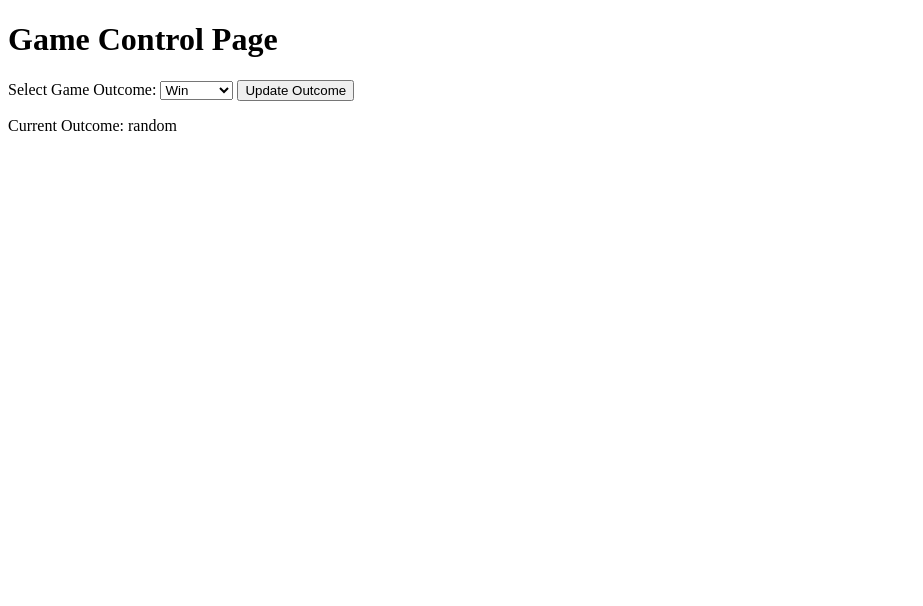
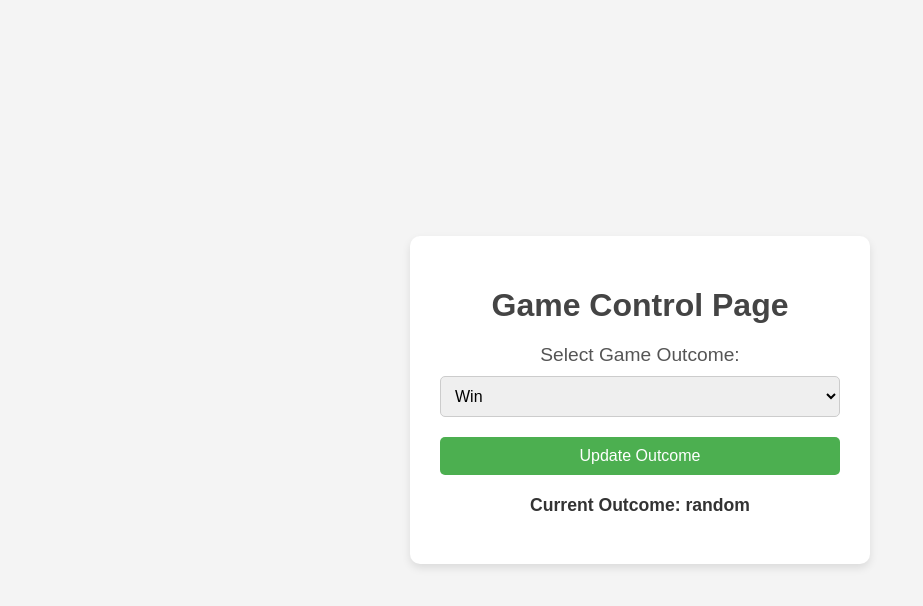
Before and after one commit to alishgc63/node-app, a website: page admin/admin.html in a window 1280 px wide. Shown: the whole page, without its empty margins (0-923 px from the left). Drawn offline with Linux system fonts and the light colour scheme; no server answers.

Commit message:
Add files via upload

```diff
--- a/admin/admin.html
+++ b/admin/admin.html
@@ -1,12 +1,82 @@
-<!-- /admin/admin.html -->
 <!DOCTYPE html>
 <html lang="en">
 <head>
     <meta charset="UTF-8">
     <meta name="viewport" content="width=device-width, initial-scale=1.0">
     <title>Admin Control</title>
+    <style>
+        body {
+            font-family: Arial, sans-serif;
+            background-color: #f4f4f4;
+            margin: 0;
+            padding: 0;
+            display: flex;
+            justify-content: center;
+            align-items: center;
+            height: 100vh;
+            color: #333;
+        }
+
+        .container {
+            background-color: #fff;
+            padding: 30px;
+            border-radius: 10px;
+            box-shadow: 0 4px 8px rgba(0, 0, 0, 0.1);
+            text-align: center;
+            width: 100%;
+            max-width: 400px;
+        }
+
+        h1 {
+            margin-bottom: 20px;
+            color: #444;
+        }
+
+        label {
+            font-size: 1.2em;
+            margin-bottom: 10px;
+            display: block;
+            color: #555;
+        }
+
+        select {
+            width: 100%;
+            padding: 10px;
+            margin-bottom: 20px;
+            border: 1px solid #ccc;
+            border-radius: 5px;
+            font-size: 1em;
+        }
+
+        button {
+            background-color: #4CAF50;
+            color: white;
+            padding: 10px 15px;
+            border: none;
+            border-radius: 5px;
+            cursor: pointer;
+            font-size: 1em;
+            width: 100%;
+        }
+
+        button:hover {
+            background-color: #45a049;
+        }
+
+        p {
+            margin-top: 20px;
+            font-size: 1.1em;
+            color: #666;
+        }
+
+        #currentOutcome {
+            font-weight: bold;
+            color: #333;
+        }
+    </style>
 </head>
 <body>
+    <div class="container">
         <h1>Game Control Page</h1>
         <label for="outcome">Select Game Outcome:</label>
         <select id="outcome">
@@ -16,6 +86,7 @@
         </select>
         <button id="updateOutcome">Update Outcome</button>
         <p id="currentOutcome">Current Outcome: random</p>
+    </div>
 
     <script>
         // Function to update the outcome
```
Lines whose indentation alone changed are shown as unchanged.
